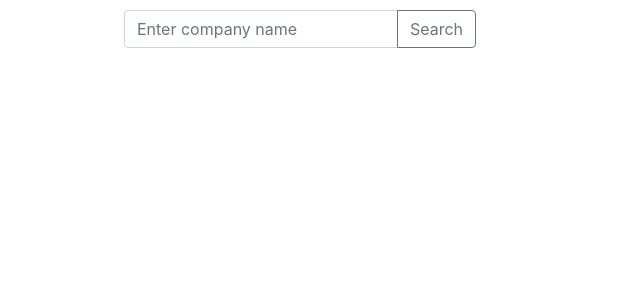
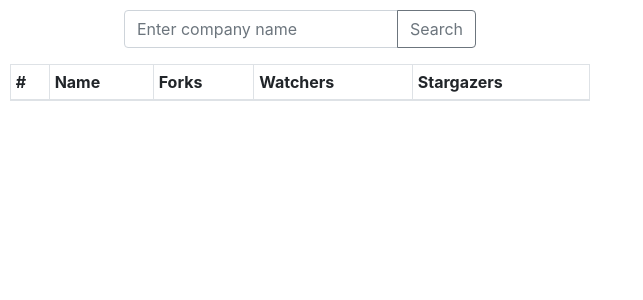
Before and after one commit to filipploss/github_test, a React (Create React App) app: page / in a window 1280 px wide. Shown: the top 300 px of the page, without its empty margins (0-643 px from the left). Built offline with nearby package versions, Linux system fonts and the light colour scheme.

Commit message:
data to table

```diff
--- a/src/App.css
+++ b/src/App.css
@@ -1,5 +1,6 @@
 .App {
   display: flex;
+  flex-direction: column;
   padding: 10px;
   justify-content: center;
   align-items: center;
--- a/src/App.js
+++ b/src/App.js
@@ -7,6 +7,7 @@ import { Provider } from "react-redux";
 import "./App.css";
 import "bootstrap/dist/css/bootstrap.min.css";
 import InputForm from "./components/InputForm";
+import List from "./components/List";
 import reducer from "./reducer";
 import rootSaga from "./sagas";
 
@@ -22,6 +23,7 @@ function App() {
     <Provider store={store}>
       <div className="App">
         <InputForm />
+        <List />
       </div>
     </Provider>
   );
--- /dev/null
+++ b/src/components/List/List.jsx
@@ -0,0 +1,66 @@
+import React from "react";
+import { connect } from "react-redux";
+import { bindActionCreators } from "redux";
+import Table from "react-bootstrap/Table";
+
+function List({ data }) {
+  console.log(data);
+  return (
+    <Table striped bordered hover size="sm">
+      <thead>
+        <tr>
+          <th>#</th>
+          <th>Name</th>
+          <th>Forks</th>
+          <th>Watchers</th>
+          <th>Stargazers</th>
+        </tr>
+      </thead>
+      <tbody>
+        {data ? (
+          data.map(
+            (
+              {
+                id,
+                html_url,
+                name,
+                forks_count,
+                watchers_count,
+                stargazers_count,
+              },
+              index
+            ) => {
+              return (
+                <tr key={id}>
+                  <td>{index + 1}</td>
+                  <td>
+                    <a
+                      href={html_url}
+                      target="_blank"
+                      rel="noopener noreferrer"
+                    >
+                      {name}
+                    </a>
+                  </td>
+                  <td>{forks_count}</td>
+                  <td>{watchers_count}</td>
+                  <td>{stargazers_count}</td>
+                </tr>
+              );
+            }
+          )
+        ) : (
+          <></>
+        )}
+      </tbody>
+    </Table>
+  );
+}
+
+const mapStateToProps = ({ data }) => {
+  return {
+    data,
+  };
+};
+
+export default connect(mapStateToProps)(List);
--- /dev/null
+++ b/src/components/List/index.js
@@ -0,0 +1,3 @@
+import List from "./List";
+
+export default List;
--- a/src/sagas.js
+++ b/src/sagas.js
@@ -9,7 +9,7 @@ function getData() {
 export function* searchStart() {
   try {
     const response = yield call(getData);
-
+    console.log(response)
     if (response) {
       yield put({
         type: "FETCH_SUCCESS",
```
